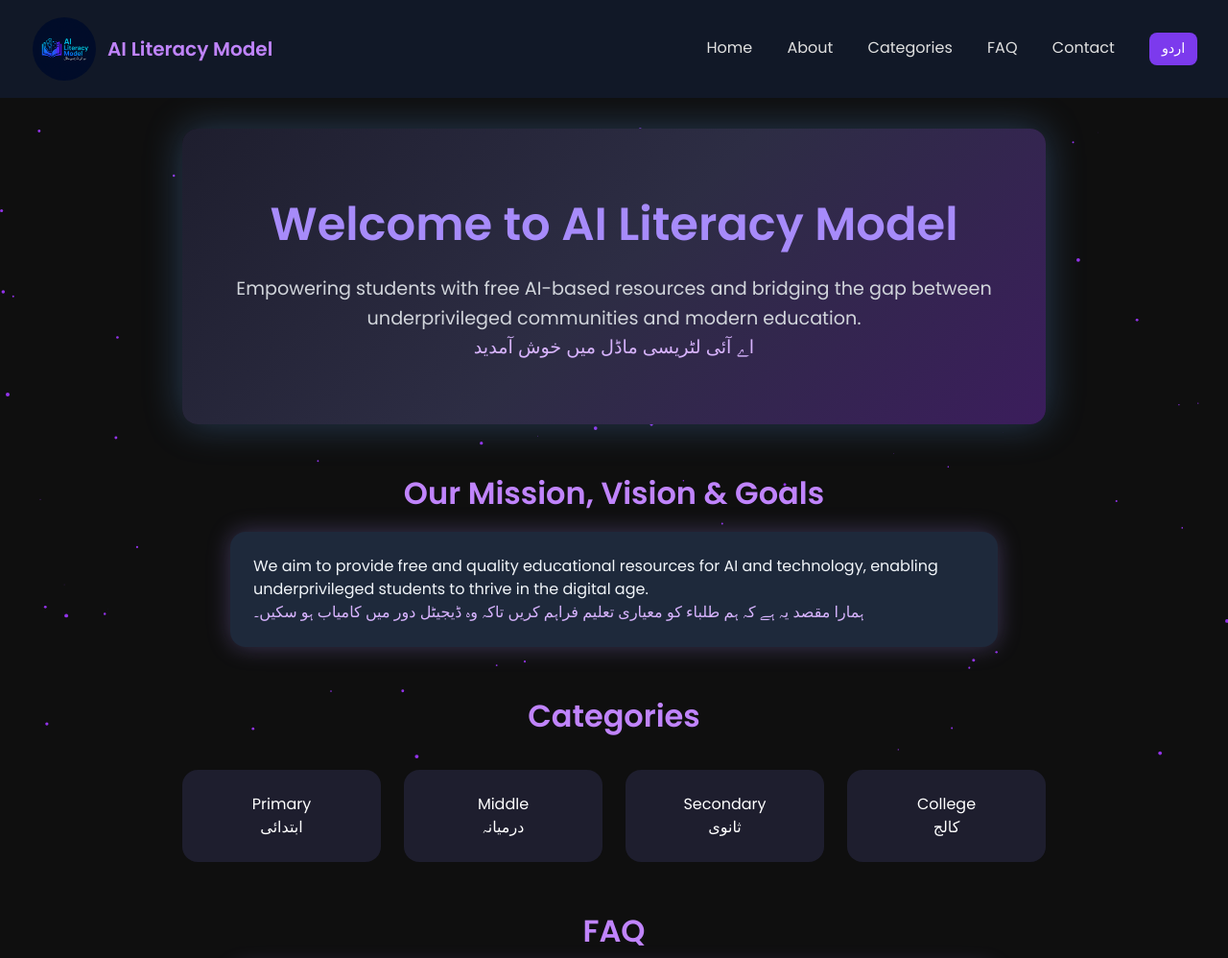
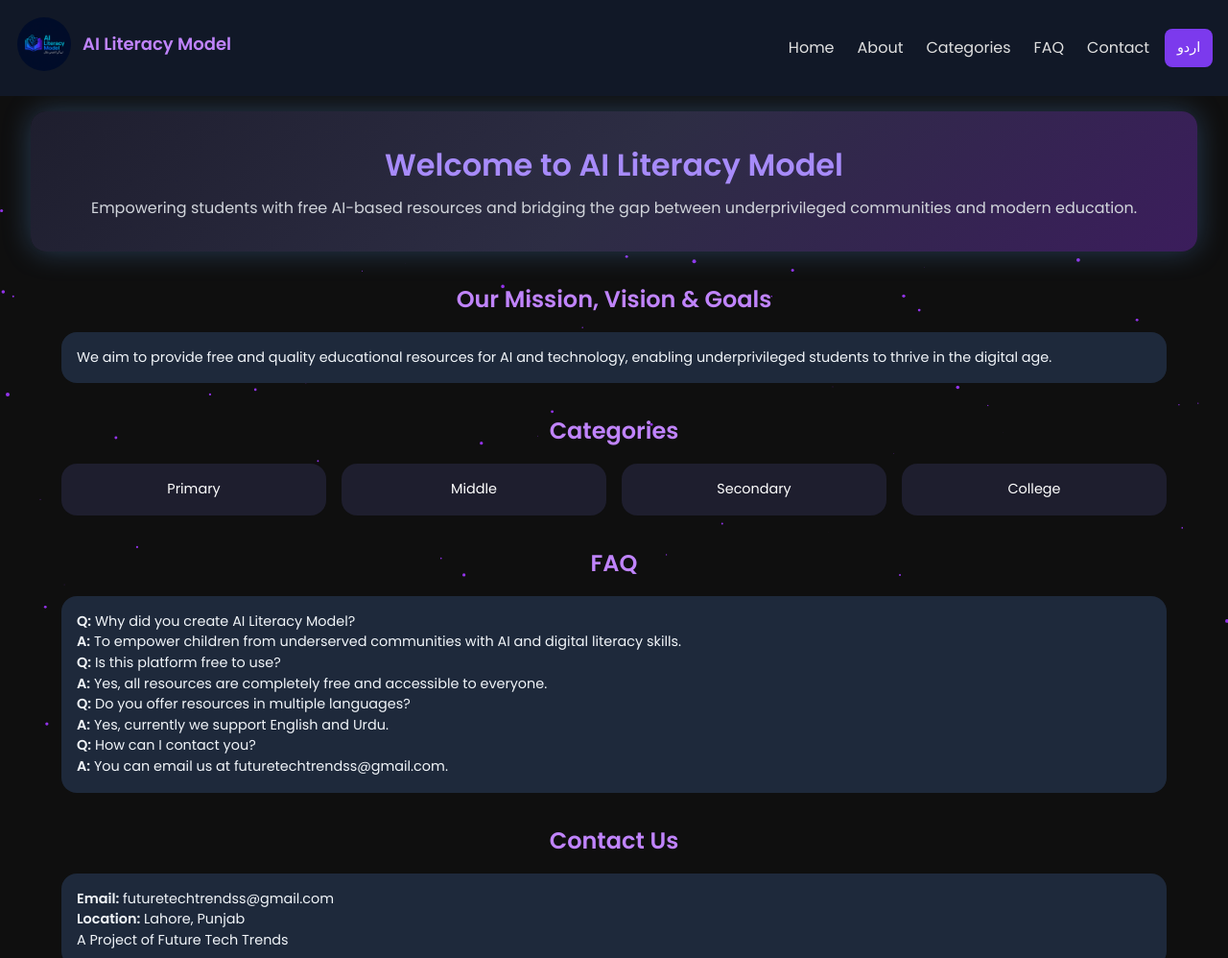
Before and after one commit to imanalee/AI-Literacy-Model, a plain HTML site: page index.html in a window 1280 px wide. Shown: the top 998 px of the page at 96% size. Drawn offline with nearby package versions, Linux system fonts and the light colour scheme.

Commit message:
Update index.html

```diff
--- a/index.html
+++ b/index.html
@@ -7,225 +7,84 @@
 <link href="https://fonts.googleapis.com/css2?family=Poppins:wght@400;600&display=swap" rel="stylesheet">
 <script src="https://cdn.tailwindcss.com"></script>
 <style>
-  body {
-    font-family: 'Poppins', sans-serif;
-    background: #0f0f0f;
-    color: #e0e0e0;
-    overflow-x: hidden;
-    position: relative;
-  }
-  canvas#bgParticles {
-    position: fixed;
-    top: 0;
-    left: 0;
-    width: 100%;
-    height: 100%;
-    z-index: -1;
-    background: #0f0f0f;
-  }
-  header {
-    background: #111827;
-    display: flex;
-    justify-content: space-between;
-    align-items: center;
-    padding: 1rem 2rem;
-    position: sticky;top: 0;
-    z-index: 50;
-  }
-  header nav a {
-    margin: 0 1rem;
-    font-weight: 500;
-    transition: color 0.3s;
-  }
-  header nav a:hover {
-    color: #60a5fa;
-  }
-  .logo-img {
-    height: 70px;
-    width: 70px;
-    border-radius: 50%;
-    margin-right: 10px;
-    border: 2px solid transparent;
-    transition: box-shadow 0.3s, border-color 0.3s;
-  }
-  .logo-img:hover {
-    box-shadow: 0 0 15px #9333ea, 0 0 30px #60a5fa;
-    border-color: #9333ea;
-  }
-  .hero {
-    background: linear-gradient(135deg, #1e1e2e, #2d2d44, #3b1d5c);
-    text-align: center;
-    padding: 4rem 1rem;
-    border-radius: 1rem;
-    margin: 2rem auto;
-    max-width: 900px;
-    box-shadow: 0 0 40px rgba(96, 165, 250, 0.3);
-    transition: transform 0.4s ease;
-  }
-  .hero:hover { transform: scale(1.03); }
-  .hero h1 {
-    font-size: 3rem;
-    font-weight: 700;
-    color: #a78bfa;
-    margin-bottom: 1rem;
-  }
-  .hero p { font-size: 1.2rem; line-height: 1.6; color: #d1d5db; }
-  .section-title {
-    font-size: 2rem;
-    font-weight: 700;
-    color: #c084fc;
-    text-align: center;
-    margin: 3rem 0 1rem;
-    transition: transform 0.3s ease;
-  }
-  .section-title:hover { transform: scale(1.05); }
-  .info-box {
-    background: #1e293b;
-    padding: 1.5rem;
-    border-radius: 1rem;
-    box-shadow: 0 0 25px rgba(167, 139, 250, 0.3);
-    margin: 1rem auto;
-    max-width: 800px;
-    color: #f1f5f9;
-    transition: transform 0.3s ease;
-  }
-  .info-box:hover { transform: scale(1.02); }
-  .categories {
-    display: grid;
-    grid-template-columns: repeat(auto-fit, minmax(200px, 1fr));
-    gap: 1.5rem;
-    margin: 2rem auto;
-    max-width: 900px;
-  }
-  .category-card {
-    background: #1e1e2e;
-    text-align: center;
-    padding: 1.5rem;
-    border-radius: 1rem;
-    transition: transform 0.3s, box-shadow 0.3s;
-    color: #fff;
-  }
-  .category-card:hover {
-    transform: translateY(-10px);
-    box-shadow: 0 0 35px rgba(147, 197, 253, 0.5);
-  }
-  footer {
-    text-align: center;
-    padding: 2rem 1rem;
-    background: #111827;
-    color: #9ca3af;
-    font-size: 0.9rem;
-  }
-  .lang-toggle {
-    margin-left: 1rem;
-    background: #7c3aed;color: #fff;
-    padding: 0.4rem 0.8rem;
-    border-radius: 8px;
-    cursor: pointer;
-    font-size: 0.9rem;
-    transition: background 0.3s;
-  }
+  body { font-family: 'Poppins', sans-serif; background: #0f0f0f; color: #e0e0e0; overflow-x: hidden; position: relative; }
+  canvas#bgParticles { position: fixed; top: 0; left: 0; width: 100%; height: 100%; z-index: -1; background: #0f0f0f; }
+  header { background: #111827; display: flex; flex-wrap: wrap; justify-content: space-between; align-items: center; padding: 1rem; position: sticky; top: 0; z-index: 50; }
+  header nav { display: flex; flex-wrap: wrap; gap: 0.5rem; justify-content: center; }
+  header nav a { margin: 0.5rem; font-weight: 500; transition: color 0.3s; display: inline-block; }
+  header nav a:hover { color: #60a5fa; }
+  .logo-img { height: 60px; width: 60px; border-radius: 50%; margin-right: 10px; border: 2px solid transparent; transition: box-shadow 0.3s, border-color 0.3s; }
+  .logo-img:hover { box-shadow: 0 0 15px #9333ea, 0 0 30px #60a5fa; border-color: #9333ea; }
+  .hero { background: linear-gradient(135deg, #1e1e2e, #2d2d44, #3b1d5c); text-align: center; padding: 2rem 1rem; border-radius: 1rem; margin: 1rem auto; max-width: 95%; box-shadow: 0 0 30px rgba(96, 165, 250, 0.3); }
+  .hero h1 { font-size: 2rem; font-weight: 700; color: #a78bfa; margin-bottom: 0.5rem; }
+  .hero p { font-size: 1rem; line-height: 1.6; color: #d1d5db; }
+  .section-title { font-size: 1.5rem; font-weight: 700; color: #c084fc; text-align: center; margin: 2rem 0 1rem; }
+  .info-box { background: #1e293b; padding: 1rem; border-radius: 1rem; margin: 1rem auto; width: 90%; color: #f1f5f9; font-size: 0.9rem; }
+  .categories { display: grid; grid-template-columns: repeat(auto-fit, minmax(150px, 1fr)); gap: 1rem; margin: 1rem auto; width: 90%; }
+  .category-card { background: #1e1e2e; text-align: center; padding: 1rem; border-radius: 1rem; color: #fff; font-size: 0.9rem; }
+  footer { text-align: center; padding: 1rem; background: #111827; color: #9ca3af; font-size: 0.8rem; margin-top: 1rem; }
+  .lang-toggle { background: #7c3aed; color: #fff; padding: 0.4rem 0.8rem; border-radius: 8px; cursor: pointer; font-size: 0.9rem; }
   .lang-toggle:hover { background: #5b21b6; }
+  @media(max-width:768px){ .hero h1{ font-size:1.5rem;} .hero p{ font-size:0.9rem;} header{flex-direction:column;align-items:flex-start;} }
 </style>
 </head>
 <body>
 <canvas id="bgParticles"></canvas>
 <header>
-  <div class="flex items-center">
+  <div class="flex items-center mb-2">
     <img src="logo.png" alt="AI Literacy Model Logo" class="logo-img">
-    <h1 class="text-xl font-bold text-purple-400">AI Literacy Model</h1>
+    <h1 class="text-lg font-bold text-purple-400" id="header-title">AI Literacy Model</h1>
   </div>
   <nav>
-    <a href="#home">Home</a>
-    <a href="#about">About</a>
-    <a href="#categories">Categories</a>
-    <a href="#faq">FAQ</a>
-    <a href="#contact">Contact</a>
+    <a href="#home" id="nav-home">Home</a>
+    <a href="#about" id="nav-about">About</a>
+    <a href="#categories" id="nav-categories">Categories</a>
+    <a href="#faq" id="nav-faq">FAQ</a>
+    <a href="#contact" id="nav-contact">Contact</a>
     <button class="lang-toggle" id="langToggle">اردو</button>
   </nav>
 </header>
-
 <section class="hero" id="home">
   <h1 id="welcome-text">Welcome to AI Literacy Model</h1>
-  <p id="welcome-desc">Empowering students with free AI-based resources and bridging the gap between underprivileged communities and modern education. <br> <span class="text-purple-300">اے آئی لٹریسی ماڈل میں خوش آمدید</span></p>
+  <p id="welcome-desc">Empowering students with free AI-based resources and bridging the gap between underprivileged communities and modern education.</p>
 </section>
-
-<h2 class="section-title" id="about">Our Mission, Vision & Goals</h2>
+<h2 class="section-title" id="about-title">Our Mission, Vision & Goals</h2>
 <div class="info-box" id="mission-text">
-  <p>We aim to provide free and quality educational resources for AI and technology, enabling underprivileged students to thrive in the digital age. <br> <span class="text-purple-300">ہمارا مقصد یہ ہے کہ ہم طلباء کو معیاری تعلیم فراہم کریں تاکہ وہ ڈیجیٹل دور میں کامیاب ہو سکیں۔</span></p>
+  <p>We aim to provide free and quality educational resources for AI and technology, enabling underprivileged students to thrive in the digital age.</p>
 </div>
-
-<h2 class="section-title" id="categories">Categories</h2>
+<h2 class="section-title" id="categories-title">Categories</h2>
 <div class="categories">
-  <div class="category-card"><a href="primary.html">Primary<br><span>ابتدائی</span></a></div>  <div class="category-card"><a href="middle.html">Middle<br><span>درمیانہ</span></a></div>
-  <div class="category-card"><a href="secondary.html">Secondary<br><span>ثانوی</span></a></div>
-  <div class="category-card"><a href="college.html">College<br><span>کالج</span></a></div>
+  <div class="category-card"><a href="primary.html" id="cat-primary">Primary</a></div>
+  <div class="category-card"><a href="middle.html" id="cat-middle">Middle</a></div>
+  <div class="category-card"><a href="secondary.html" id="cat-secondary">Secondary</a></div>
+  <div class="category-card"><a href="college.html" id="cat-college">College</a></div>
 </div>
-
-<h2 class="section-title" id="faq">FAQ</h2>
-<div class="info-box">
+<h2 class="section-title" id="faq-title">FAQ</h2>
+<div class="info-box" id="faq-box">
   <p><strong>Q:</strong> Why did you create AI Literacy Model?<br><strong>A:</strong> To empower children from underserved communities with AI and digital literacy skills.</p>
   <p><strong>Q:</strong> Is this platform free to use?<br><strong>A:</strong> Yes, all resources are completely free and accessible to everyone.</p>
   <p><strong>Q:</strong> Do you offer resources in multiple languages?<br><strong>A:</strong> Yes, currently we support English and Urdu.</p>
   <p><strong>Q:</strong> How can I contact you?<br><strong>A:</strong> You can email us at futuretechtrendss@gmail.com.</p>
 </div>
-
-<h2 class="section-title">Contact Us</h2>
-<div class="info-box">
+<h2 class="section-title" id="contact-title">Contact Us</h2>
+<div class="info-box" id="contact-box">
   <p><strong>Email:</strong> futuretechtrendss@gmail.com</p>
   <p><strong>Location:</strong> Lahore, Punjab</p>
   <p>A Project of Future Tech Trends</p>
 </div>
-
-<footer id="contact">
-  © 2025 AI Literacy Model | A Project of Future Tech Trends
-</footer>
-
+<footer id="contact">© 2025 AI Literacy Model | A Project of Future Tech Trends</footer>
 <script>
 // Particle background
 const canvas = document.getElementById('bgParticles');
 const ctx = canvas.getContext('2d');
 canvas.width = window.innerWidth;
 canvas.height = window.innerHeight;
-
-let particles = [];
-for (let i = 0; i < 120; i++) {
-  particles.push({
-    x: Math.random() * canvas.width,
-    y: Math.random() * canvas.height,
-    size: Math.random() * 2,
-    speedX: (Math.random() - 0.5) * 1,
-    speedY: (Math.random() - 0.5) * 1,
-  });
-}
-
-function drawParticles() {
-  ctx.clearRect(0, 0, canvas.width, canvas.height);
-  ctx.fillStyle = '#9333ea';
-  particles.forEach(p => {
-    ctx.beginPath();
-    ctx.arc(p.x, p.y, p.size, 0, Math.PI * 2);
-    ctx.fill();
-  });
-}
-
-function moveParticles() {
-  particles.forEach(p => {
-    p.x += p.speedX;
-    p.y += p.speedY;
-
-    if (p.x < 0 || p.x > canvas.width) p.speedX *= -1;
-    if (p.y < 0 || p.y > canvas.height) p.speedY *= -1;
-  });
-}
-
-function animate() {
-  drawParticles();
-  moveParticles();
-  requestAnimationFrame(animate);
-}
-
-animate();
+let particles=[];for(let i=0;i<120;i++){particles.push({x:Math.random()*canvas.width,y:Math.random()*canvas.height,size:Math.random()*2,speedX:(Math.random()-0.5)*1,speedY:(Math.random()-0.5)*1});}
+function drawParticles(){ctx.clearRect(0,0,canvas.width,canvas.height);ctx.fillStyle='#9333ea';particles.forEach(p=>{ctx.beginPath();ctx.arc(p.x,p.y,p.size,0,Math.PI*2);ctx.fill();});}
+function moveParticles(){particles.forEach(p=>{p.x+=p.speedX;p.y+=p.speedY;if(p.x<0||p.x>canvas.width)p.speedX*=-1;if(p.y<0||p.y>canvas.height)p.speedY*=-1;});}
+function animate(){drawParticles();moveParticles();requestAnimationFrame(animate);}animate();
+const translations={ur:{headerTitle:'اے آئی لٹریسی ماڈل',navHome:'ہوم',navAbout:'ہمارے بارے میں',navCategories:'زمرے',navFaq:'عمومی سوالات',navContact:'رابطہ',welcomeText:'اے آئی لٹریسی ماڈل میں خوش آمدید',welcomeDesc:'طلباء کو مفت AI وسائل کے ساتھ بااختیار بنانا اور پسماندہ کمیونٹیز اور جدید تعلیم کے درمیان خلا کو پُر کرنا۔',aboutTitle:'ہمارا مشن، وژن اور مقاصد',missionText:'ہم معیاری تعلیمی وسائل فراہم کرنے کا مقصد رکھتے ہیں تاکہ پسماندہ طلباء ڈیجیٹل دور میں ترقی کر سکیں۔',categoriesTitle:'زمرے',catPrimary:'ابتدائی',catMiddle:'درمیانہ',catSecondary:'ثانوی',catCollege:'کالج',faqTitle:'عمومی سوالات',contactTitle:'رابطہ کریں'},en:{headerTitle:'AI Literacy Model',navHome:'Home',navAbout:'About',navCategories:'Categories',navFaq:'FAQ',navContact:'Contact',welcomeText:'Welcome to AI Literacy Model',welcomeDesc:'Empowering students with free AI-based resources and bridging the gap between underprivileged communities and modern education.',aboutTitle:'Our Mission, Vision & Goals',missionText:'We aim to provide free and quality educational resources for AI and technology, enabling underprivileged students to thrive in the digital age.',categoriesTitle:'Categories',catPrimary:'Primary',catMiddle:'Middle',catSecondary:'Secondary',catCollege:'College',faqTitle:'FAQ',contactTitle:'Contact Us'}};
+const langToggle=document.getElementById('langToggle');let currentLang='en';langToggle.addEventListener('click',()=>{currentLang=currentLang==='en'?'ur':'en';const t=translations[currentLang];document.getElementById('header-title').textContent=t.headerTitle;document.getElementById('nav-home').textContent=t.navHome;document.getElementById('nav-about').textContent=t.navAbout;document.getElementById('nav-categories').textContent=t.navCategories;document.getElementById('nav-faq').textContent=t.navFaq;document.getElementById('nav-contact').textContent=t.navContact;document.getElementById('welcome-text').textContent=t.welcomeText;document.getElementById('welcome-desc').textContent=t.welcomeDesc;document.getElementById('about-title').textContent=t.aboutTitle;document.getElementById('mission-text').textContent=t.missionText;document.getElementById('categories-title').textContent=t.categoriesTitle;document.getElementById('cat-primary').textContent=t.catPrimary;document.getElementById('cat-middle').textContent=t.catMiddle;document.getElementById('cat-secondary').textContent=t.catSecondary;document.getElementById('cat-college').textContent=t.catCollege;document.getElementById('faq-title').textContent=t.faqTitle;document.getElementById('contact-title').textContent=t.contactTitle;langToggle.textContent=currentLang==='en'?'اردو':'EN';});
 </script>
 </body>
 </html>
```
